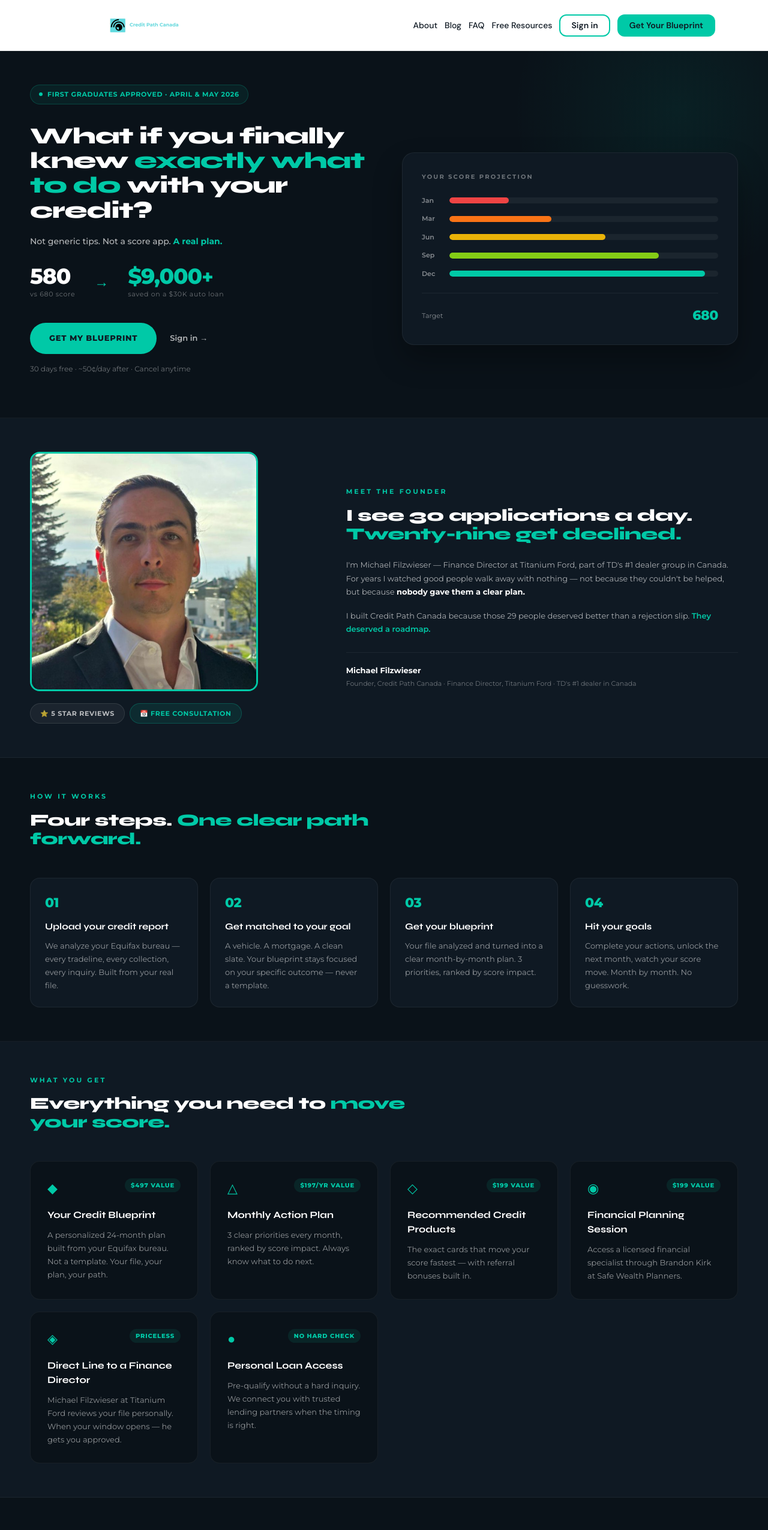
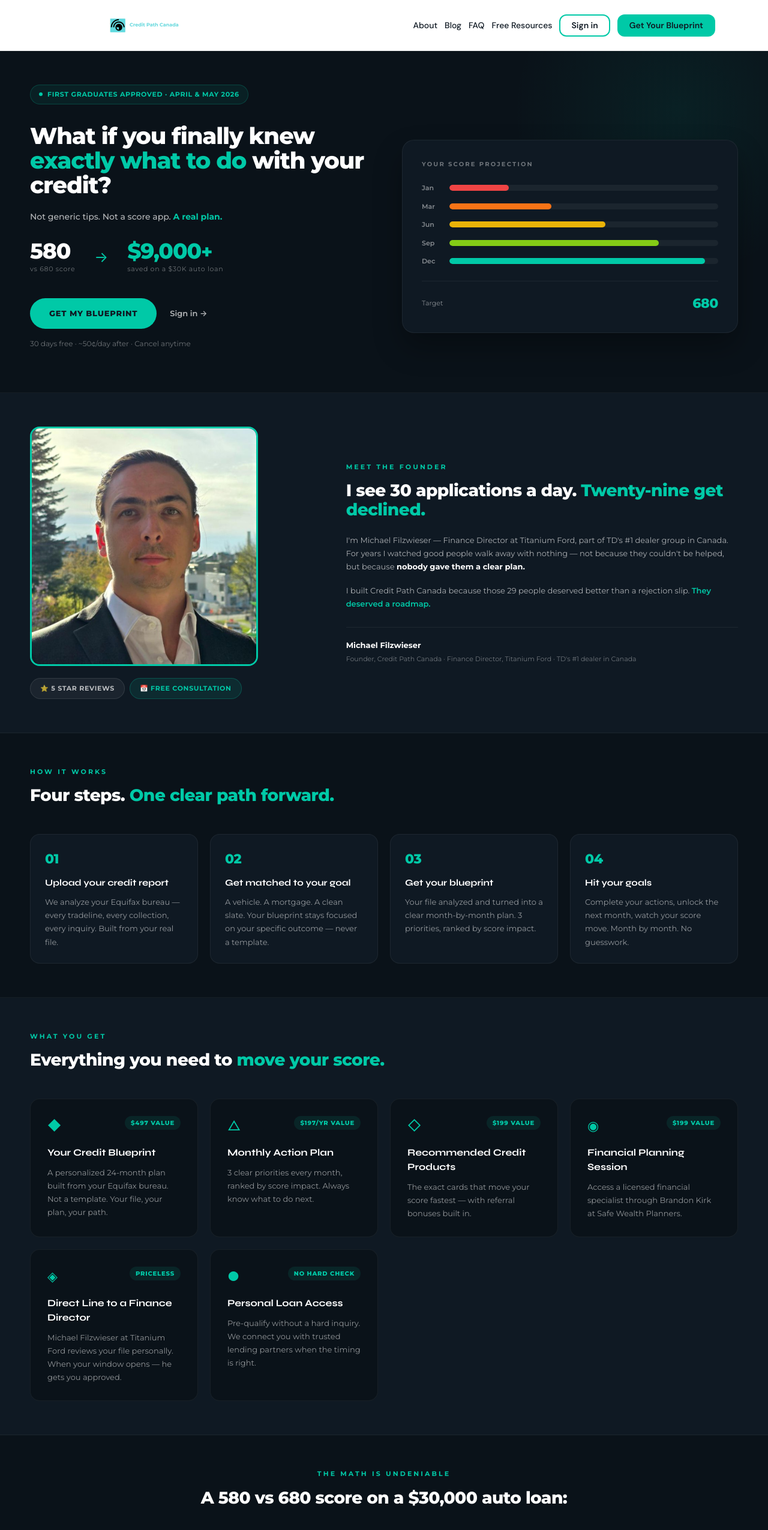
Before and after one commit to mikefilzwieser-alt/creditpath-canada, a Next.js app: page /v2 in a window 1280 px wide. Shown: the top 2550 px of the page at 60% size. Built offline with nearby package versions, Linux system fonts and the light colour scheme.

Commit message:
force montserrat font on all headings via inline style

```diff
--- a/app/drive-ready/page.tsx
+++ b/app/drive-ready/page.tsx
@@ -3,6 +3,8 @@
 import Link from "next/link";
 import { Montserrat } from "next/font/google";
 import { SiteHeader } from "@/components/landing/SiteHeader";
+
+const FONT_STACK = "'Montserrat', -apple-system, BlinkMacSystemFont, 'Segoe UI', Roboto, sans-serif";
 
 const montserrat = Montserrat({ subsets: ["latin"], weight: ["400", "500", "600", "700", "800"], variable: "--font-mont" });
 
@@ -17,7 +19,7 @@ export default function DriveReadyPage() {
     <div className={`${montserrat.variable} min-h-full`} style={{ background: NAVY_DEEP, color: "#fff" }}>
       <div style={{ background: "#fff" }}><SiteHeader /></div>
 
-      <main className={m}>
+      <main className={m} style={{ fontFamily: FONT_STACK }}>
 
         {/* HERO */}
         <section style={{ background: NAVY_DEEP, padding: "56px 24px 72px", position: "relative", overflow: "hidden" }}>
@@ -33,7 +35,7 @@ export default function DriveReadyPage() {
               <span style={{ fontSize: 11, fontWeight: 700, color: TEAL, letterSpacing: "0.06em", textTransform: "uppercase" }}>First graduates approved · April & May 2026</span>
             </div>
 
-            <h1 style={{ fontSize: "clamp(28px, 3.4vw, 44px)", fontWeight: 800, lineHeight: 1.04, letterSpacing: "-0.03em", color: "#fff", marginBottom: 24 }}>
+            <h1 style={{ fontFamily: FONT_STACK, fontSize: "clamp(28px, 3.4vw, 44px)", fontWeight: 800, lineHeight: 1.04, letterSpacing: "-0.03em", color: "#fff", marginBottom: 24 }}>
               Your name.<br/>Zero down.<br/><span style={{ color: TEAL }}>Approved.</span>
             </h1>
 
@@ -61,7 +63,7 @@ export default function DriveReadyPage() {
             </div>
             <div>
               <p style={{ fontSize: 11, fontWeight: 700, letterSpacing: "0.28em", textTransform: "uppercase", color: TEAL, marginBottom: 16 }}>The banks said no</p>
-              <h2 style={{ fontSize: "clamp(20px, 2.4vw, 28px)", fontWeight: 800, lineHeight: 1.12, letterSpacing: "-0.02em", color: "#fff", marginBottom: 24 }}>
+              <h2 style={{ fontFamily: FONT_STACK, fontSize: "clamp(20px, 2.4vw, 28px)", fontWeight: 800, lineHeight: 1.12, letterSpacing: "-0.02em", color: "#fff", marginBottom: 24 }}>
                 I see why every day. <span style={{ color: TEAL }}>And I built the answer.</span>
               </h2>
               <p style={{ fontSize: 13, lineHeight: 1.7, color: "rgba(255,255,255,0.65)", marginBottom: 18 }}>
@@ -82,7 +84,7 @@ export default function DriveReadyPage() {
         <section style={{ background: NAVY_DEEP, padding: "56px 24px", borderBottom: "1px solid rgba(255,255,255,0.05)" }}>
           <div style={{ maxWidth: 1080, margin: "0 auto" }}>
             <p style={{ fontSize: 11, fontWeight: 700, letterSpacing: "0.28em", textTransform: "uppercase", color: TEAL, marginBottom: 16, textAlign: "center" }}>The Drive Ready Program</p>
-            <h2 style={{ fontSize: "clamp(20px, 2.4vw, 28px)", fontWeight: 800, lineHeight: 1.12, letterSpacing: "-0.02em", color: "#fff", marginBottom: 48, textAlign: "center" }}>
+            <h2 style={{ fontFamily: FONT_STACK, fontSize: "clamp(20px, 2.4vw, 28px)", fontWeight: 800, lineHeight: 1.12, letterSpacing: "-0.02em", color: "#fff", marginBottom: 48, textAlign: "center" }}>
               Four steps. <span style={{ color: TEAL }}>Here's what happens.</span>
             </h2>
 
@@ -108,7 +110,7 @@ export default function DriveReadyPage() {
         <section style={{ background: NAVY, padding: "56px 24px", borderBottom: "1px solid rgba(255,255,255,0.05)" }}>
           <div style={{ maxWidth: 900, margin: "0 auto" }}>
             <p style={{ fontSize: 11, fontWeight: 700, letterSpacing: "0.28em", textTransform: "uppercase", color: TEAL, marginBottom: 16, textAlign: "center" }}>Non-negotiables</p>
-            <h2 style={{ fontSize: "clamp(20px, 2.4vw, 28px)", fontWeight: 800, lineHeight: 1.12, letterSpacing: "-0.02em", color: "#fff", marginBottom: 40, textAlign: "center" }}>
+            <h2 style={{ fontFamily: FONT_STACK, fontSize: "clamp(20px, 2.4vw, 28px)", fontWeight: 800, lineHeight: 1.12, letterSpacing: "-0.02em", color: "#fff", marginBottom: 40, textAlign: "center" }}>
               Three rules. <span style={{ fontWeight: 300, color: "rgba(255,255,255,0.6)" }}>No exceptions.</span>
             </h2>
 
@@ -155,7 +157,7 @@ export default function DriveReadyPage() {
         <section style={{ background: NAVY, padding: "56px 24px", borderBottom: "1px solid rgba(255,255,255,0.05)" }}>
           <div style={{ maxWidth: 800, margin: "0 auto", textAlign: "center" }}>
             <p style={{ fontSize: 11, fontWeight: 700, letterSpacing: "0.28em", textTransform: "uppercase", color: TEAL, marginBottom: 20 }}>Our promise</p>
-            <h2 style={{ fontSize: "clamp(20px, 2.4vw, 28px)", fontWeight: 800, lineHeight: 1.18, letterSpacing: "-0.02em", color: "#fff", marginBottom: 20 }}>
+            <h2 style={{ fontFamily: FONT_STACK, fontSize: "clamp(20px, 2.4vw, 28px)", fontWeight: 800, lineHeight: 1.18, letterSpacing: "-0.02em", color: "#fff", marginBottom: 20 }}>
               Your score moves — <span style={{ color: TEAL }}>or we work for free.</span>
             </h2>
             <p style={{ fontSize: 13, lineHeight: 1.7, color: "rgba(255,255,255,0.6)" }}>
@@ -167,7 +169,7 @@ export default function DriveReadyPage() {
         {/* CTA */}
         <section style={{ background: NAVY_DEEP, padding: "56px 24px", textAlign: "center" }}>
           <div style={{ maxWidth: 700, margin: "0 auto" }}>
-            <h2 style={{ fontSize: "clamp(22px, 2.6vw, 32px)", fontWeight: 800, lineHeight: 1.08, letterSpacing: "-0.03em", color: "#fff", marginBottom: 16 }}>
+            <h2 style={{ fontFamily: FONT_STACK, fontSize: "clamp(22px, 2.6vw, 32px)", fontWeight: 800, lineHeight: 1.08, letterSpacing: "-0.03em", color: "#fff", marginBottom: 16 }}>
               Built for Canadian families <span style={{ color: TEAL }}>the system forgot.</span>
             </h2>
             <p style={{ fontSize: 13, lineHeight: 1.7, color: "rgba(255,255,255,0.6)", marginBottom: 36 }}>
--- a/app/v2/page.tsx
+++ b/app/v2/page.tsx
@@ -4,6 +4,8 @@ import Link from "next/link";
 import { Montserrat } from "next/font/google";
 import { SiteHeader } from "@/components/landing/SiteHeader";
 import { useEffect, useState } from "react";
+
+const FONT_STACK = "'Montserrat', -apple-system, BlinkMacSystemFont, 'Segoe UI', Roboto, sans-serif";
 
 const montserrat = Montserrat({
   subsets: ["latin"],
@@ -65,7 +67,7 @@ export default function HomepageV2() {
     <div className={`${montserrat.variable} min-h-full`} style={{ background: NAVY_DEEP, color: "#fff" }}>
       <div style={{ background: "#fff" }}><SiteHeader /></div>
 
-      <main className={m}>
+      <main className={m} style={{ fontFamily: FONT_STACK }}>
 
         {/* HERO */}
         <section style={{ background: NAVY_DEEP, padding: "56px 24px 72px", position: "relative", overflow: "hidden", borderBottom: "1px solid rgba(255,255,255,0.05)" }}>
@@ -80,7 +82,7 @@ export default function HomepageV2() {
 
             <div style={{ display: "grid", gridTemplateColumns: "1fr 1fr", gap: 60, alignItems: "center" }} className="hero-grid">
               <div>
-                <h1 style={{ fontSize: "clamp(26px, 3vw, 40px)", fontWeight: 800, lineHeight: 1.08, letterSpacing: "-0.03em", color: "#fff", marginBottom: 20 }}>
+                <h1 style={{ fontFamily: FONT_STACK, fontSize: "clamp(26px, 3vw, 40px)", fontWeight: 800, lineHeight: 1.08, letterSpacing: "-0.03em", color: "#fff", marginBottom: 20 }}>
                   What if you finally knew <span style={{ color: TEAL }}>exactly what to do</span> with your credit?
                 </h1>
 
@@ -145,7 +147,7 @@ export default function HomepageV2() {
             </div>
             <div>
               <p style={{ fontSize: 11, fontWeight: 700, letterSpacing: "0.28em", textTransform: "uppercase", color: TEAL, marginBottom: 16 }}>Meet the founder</p>
-              <h2 style={{ fontSize: "clamp(20px, 2.4vw, 28px)", fontWeight: 800, lineHeight: 1.12, letterSpacing: "-0.02em", color: "#fff", marginBottom: 24 }}>
+              <h2 style={{ fontFamily: FONT_STACK, fontSize: "clamp(20px, 2.4vw, 28px)", fontWeight: 800, lineHeight: 1.12, letterSpacing: "-0.02em", color: "#fff", marginBottom: 24 }}>
                 I see 30 applications a day. <span style={{ color: TEAL }}>Twenty-nine get declined.</span>
               </h2>
               <p style={{ fontSize: 13, lineHeight: 1.7, color: "rgba(255,255,255,0.65)", marginBottom: 18 }}>
@@ -166,7 +168,7 @@ export default function HomepageV2() {
         <section style={{ background: NAVY_DEEP, padding: "56px 24px", borderBottom: "1px solid rgba(255,255,255,0.05)" }}>
           <div style={{ maxWidth: 1180, margin: "0 auto" }}>
             <p style={{ fontSize: 11, fontWeight: 700, letterSpacing: "0.28em", textTransform: "uppercase", color: TEAL, marginBottom: 16 }}>How it works</p>
-            <h2 style={{ fontSize: "clamp(20px, 2.4vw, 28px)", fontWeight: 800, lineHeight: 1.12, letterSpacing: "-0.02em", color: "#fff", marginBottom: 48, maxWidth: 700 }}>
+            <h2 style={{ fontFamily: FONT_STACK, fontSize: "clamp(20px, 2.4vw, 28px)", fontWeight: 800, lineHeight: 1.12, letterSpacing: "-0.02em", color: "#fff", marginBottom: 48, maxWidth: 700 }}>
               Four steps. <span style={{ color: TEAL }}>One clear path forward.</span>
             </h2>
 
@@ -191,7 +193,7 @@ export default function HomepageV2() {
         <section style={{ background: NAVY, padding: "56px 24px", borderBottom: "1px solid rgba(255,255,255,0.05)" }}>
           <div style={{ maxWidth: 1180, margin: "0 auto" }}>
             <p style={{ fontSize: 11, fontWeight: 700, letterSpacing: "0.28em", textTransform: "uppercase", color: TEAL, marginBottom: 16 }}>What you get</p>
-            <h2 style={{ fontSize: "clamp(20px, 2.4vw, 28px)", fontWeight: 800, lineHeight: 1.12, letterSpacing: "-0.02em", color: "#fff", marginBottom: 48, maxWidth: 700 }}>
+            <h2 style={{ fontFamily: FONT_STACK, fontSize: "clamp(20px, 2.4vw, 28px)", fontWeight: 800, lineHeight: 1.12, letterSpacing: "-0.02em", color: "#fff", marginBottom: 48, maxWidth: 700 }}>
               Everything you need to <span style={{ color: TEAL }}>move your score.</span>
             </h2>
 
@@ -214,7 +216,7 @@ export default function HomepageV2() {
         <section style={{ background: NAVY_DEEP, padding: "56px 24px", borderBottom: "1px solid rgba(255,255,255,0.05)" }}>
           <div style={{ maxWidth: 900, margin: "0 auto", textAlign: "center" }}>
             <p style={{ fontSize: 11, fontWeight: 700, letterSpacing: "0.28em", textTransform: "uppercase", color: TEAL, marginBottom: 16 }}>The math is undeniable</p>
-            <h2 style={{ fontSize: "clamp(20px, 2.4vw, 28px)", fontWeight: 800, lineHeight: 1.12, letterSpacing: "-0.02em", color: "#fff", marginBottom: 40 }}>
+            <h2 style={{ fontFamily: FONT_STACK, fontSize: "clamp(20px, 2.4vw, 28px)", fontWeight: 800, lineHeight: 1.12, letterSpacing: "-0.02em", color: "#fff", marginBottom: 40 }}>
               A 580 vs 680 score on a $30,000 auto loan:
             </h2>
 
@@ -262,7 +264,7 @@ export default function HomepageV2() {
         <section style={{ background: NAVY_DEEP, padding: "56px 24px", borderBottom: "1px solid rgba(255,255,255,0.05)" }}>
           <div style={{ maxWidth: 800, margin: "0 auto", textAlign: "center" }}>
             <p style={{ fontSize: 11, fontWeight: 700, letterSpacing: "0.28em", textTransform: "uppercase", color: TEAL, marginBottom: 20 }}>Our promise</p>
-            <h2 style={{ fontSize: "clamp(20px, 2.4vw, 28px)", fontWeight: 800, lineHeight: 1.18, letterSpacing: "-0.02em", color: "#fff", marginBottom: 20 }}>
+            <h2 style={{ fontFamily: FONT_STACK, fontSize: "clamp(20px, 2.4vw, 28px)", fontWeight: 800, lineHeight: 1.18, letterSpacing: "-0.02em", color: "#fff", marginBottom: 20 }}>
               Follow the program for 12 months and your score will move.
             </h2>
             <p style={{ fontSize: 13, lineHeight: 1.7, color: "rgba(255,255,255,0.6)" }}>
@@ -274,7 +276,7 @@ export default function HomepageV2() {
         {/* CTA */}
         <section style={{ background: NAVY, padding: "56px 24px", textAlign: "center" }}>
           <div style={{ maxWidth: 700, margin: "0 auto" }}>
-            <h2 style={{ fontSize: "clamp(22px, 2.6vw, 32px)", fontWeight: 800, lineHeight: 1.08, letterSpacing: "-0.03em", color: "#fff", marginBottom: 16 }}>
+            <h2 style={{ fontFamily: FONT_STACK, fontSize: "clamp(22px, 2.6vw, 32px)", fontWeight: 800, lineHeight: 1.08, letterSpacing: "-0.03em", color: "#fff", marginBottom: 16 }}>
               Your blueprint is <span style={{ color: TEAL }}>3 minutes away.</span>
             </h2>
             <p style={{ fontSize: 13, lineHeight: 1.7, color: "rgba(255,255,255,0.6)", marginBottom: 36 }}>
```
